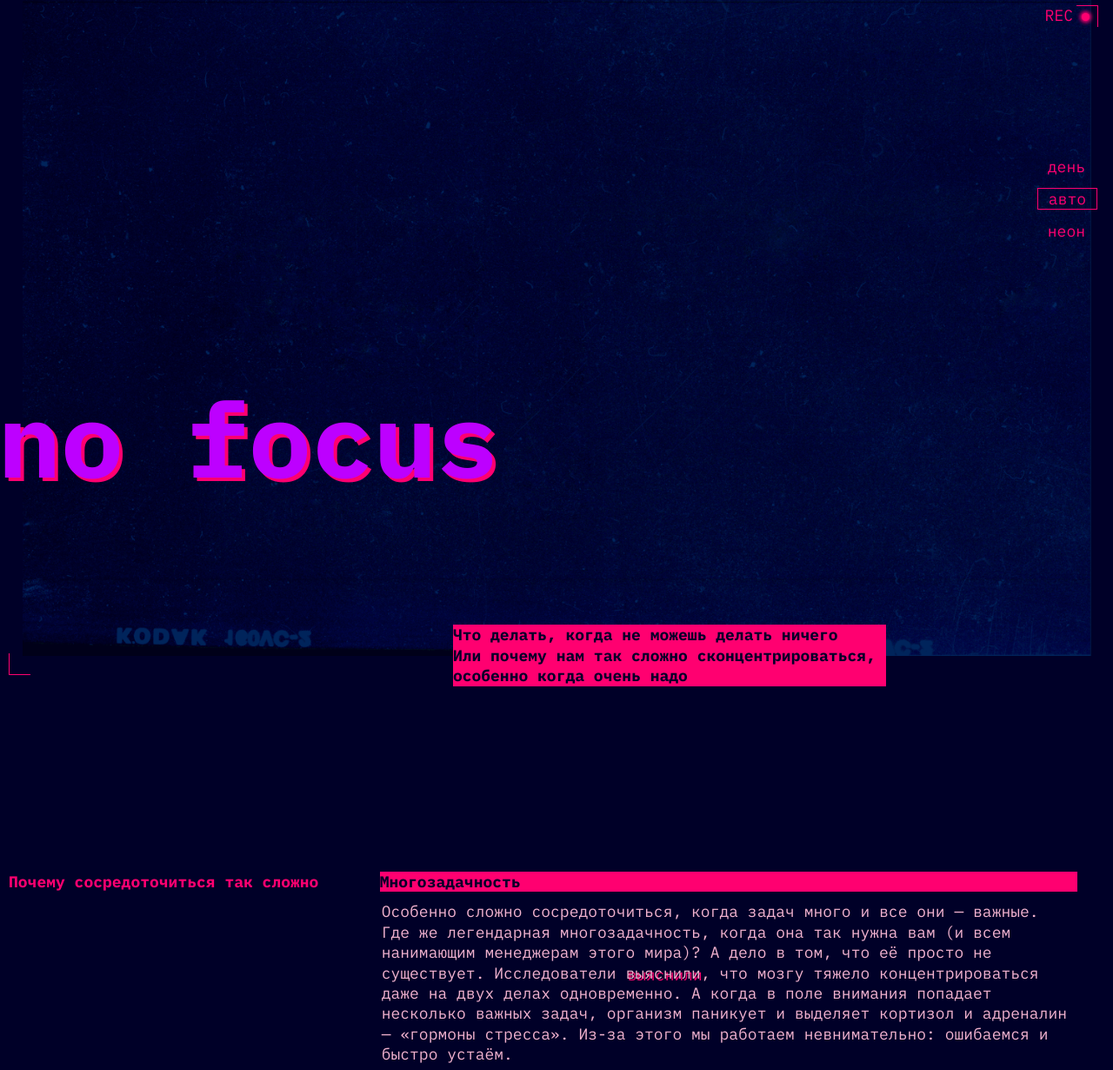
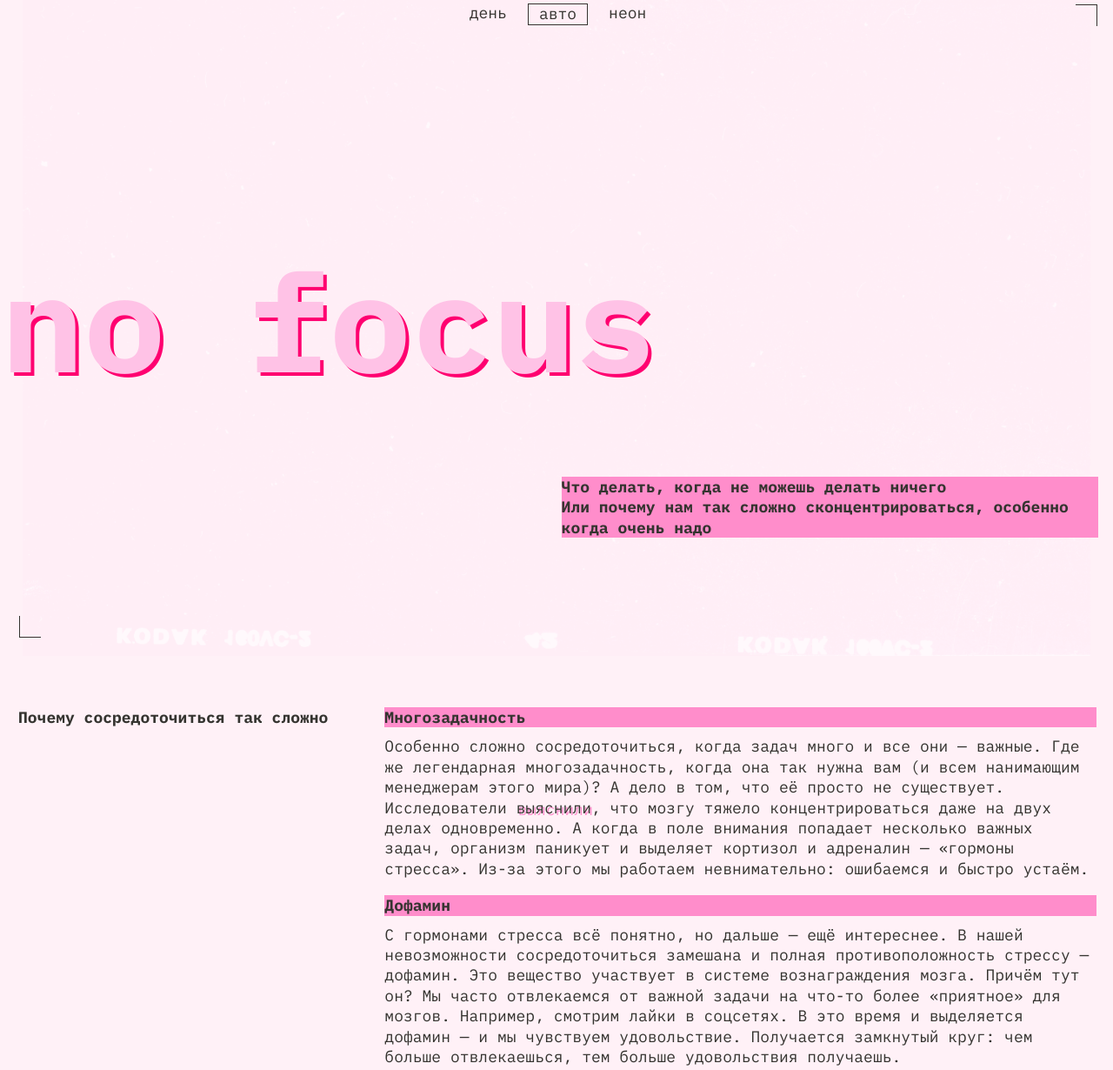
Before and after one commit to Waiten-DK/slozhno-sosredotochitsya-fd, a plain HTML site: page index.html in a window 1280 px wide. Shown: the part 14-1244 px from the top of the page at 87% size. Drawn offline with Linux system fonts and the light colour scheme.

Commit message:
first-check

```diff
--- a/index.html
+++ b/index.html
@@ -151,7 +151,7 @@
           </p>
           </article>
           <article class="section__article-item">
-          <h3 class="section__artricle-title title-decor">Включите музыку</h3>
+          <h3 class="section__artricle-subtitle title-decor">Включите музыку</h3>
           <p class="section__article-text">
             Но не любую, и не любимую.
              Любимая может быть связана с сильными положительными
@@ -162,10 +162,14 @@
           </p>
           </article>
           <article class="section__article-item">
-            <h3 class="section__artricle-title title-decor">Прогуляйтесь</h3>
+            <h3 class="section__artricle-subtitle title-decor">Прогуляйтесь</h3>
             <p class="section__article-text">
               Или даже пробегитесь. Лучше найти парк или лес:
-              один эксперимент показал, что созерцание природы повышает концентрацию,
+              один эксперимент <a
+              href="https://www.sciencedirect.com/science/article/abs/pii/S0272494415000328"
+              target="_blank"
+              class="section__article-text-link"
+              >показал</a>, что созерцание природы повышает концентрацию,
                в то время как после просмотра городских пейзажей она наоборот понижается.
                Можно совместить прогулку с физическими упражнениями или бегом
                — так в мозг поступит ещё больше кислорода и он будет лучше работать.
@@ -173,7 +177,7 @@
             </p>
           </article>
           <article class="section__article-item">
-            <h3 class="section__artricle-title title-decor">Хорошо ешьте</h3>
+            <h3 class="section__artricle-subtitle title-decor">Хорошо ешьте</h3>
             <p class="section__article-text">
               Мы — не ваша бабушка, но это правда важно.
               Выбирайте продукты, которые препятствуют резким скачкам сахара в крови.
@@ -182,7 +186,7 @@
             </p>
           </article>
           <article class="section__article-item">
-            <h3 class="section__artricle-title title-decor">Читайте</h3>
+            <h3 class="section__artricle-subtitle title-decor">Читайте</h3>
             <p class="section__article-text">
               Настоящие бумажные книги.
               Это правда помогает с концентрацией:
--- a/styles/dark.css
+++ b/styles/dark.css
@@ -9,8 +9,19 @@
     Так стили написанные ниже будут иметь больший вес,
     чем стили в медиазапросе предпочтений пользователя
   */
+  --accent-color: #ff0070;
+  --ul-color-accent:#ff0070;
+  --rec-color: #ff0070;
+  --background-image: url(../images/cover-image-dark.png);
+  --background-color: #000028;
+  --text-background-color: #ff0070;
+  --title-decor: #bd00ff ;
+  --main-text-color: #f1b2ce;
+  --font-family: 'IBM Plex mono', sans-serif;
+  --main-color: #F1B2CE;
+  --title-color: #000028;
+  --link: #ff0070;
 }
-
 .theme-dark .page {
   /* Вам также нужно будет написать ряд подобных селекторов */
 }
--- a/styles/light.css
+++ b/styles/light.css
@@ -9,8 +9,45 @@
     Так стили написанные ниже будут иметь больший вес,
     чем стили в медиазапросе предпочтений пользователя
   */
+  --accent-color: #ff0070;
+  --ul-color-accent:#353430;
+  --rec-color: #ff0070;
+  --background-image: url(../images/cover-image-light.png);
+  --background-color: #fff1f7;
+  --text-background-color: #ff8dcb;
+  --title-decor: #ffc2e6 ;
+  --font-family: 'IBM Plex mono', sans-serif;
+  --main-color: #353430;
+  --main-text-colors:#353430;
+  --title-color:#353430 ;
+  --link: #ff8dcb;
 }
 
 .theme-light .page {
   /* Вам также нужно будет написать ряд подобных селекторов */
 }
+
+.theme-light .header__rec {
+  display: none;
+}
+
+
+@media (prefers-color-scheme: light) {
+  :root {
+  --accent-color: #ff0070;
+  --ul-color-accent:#353430;
+  --rec-color: #ff0070;
+  --background-image: url(../images/cover-image-light.png);
+  --background-color: #fff1f7;
+  --text-background-color: #ff8dcb;
+  --title-decor: #ffc2e6 ;
+  --font-family: 'IBM Plex mono', sans-serif;
+  --main-color: #353430;
+  --main-text-colors:#353430;
+  --title-color:#353430 ;
+  --link: #ff8dcb;
+  }
+  .header__rec {
+    display: none;
+  }
+}
--- a/styles/style.css
+++ b/styles/style.css
@@ -35,7 +35,7 @@
 
 .header__rec::after {
   content:'';
-  border-radius: 100%;
+  border-radius: 50%;
   box-shadow: 0 0 4px 2px var(--accent-color, #ff0070);
   background-color: var(--accent-color);
   block-size: 9px;
@@ -50,8 +50,6 @@
   grid-template-rows: 1fr min-content ;
   padding: 10px;
   align-items: center;
-  block-size: 100vh;
-  min-height: 668px;
 }
 
 .decorated-zone {
@@ -63,8 +61,8 @@
   position: absolute;
   inline-size: 25px;
   block-size: 25px;
-  border-inline-end: 1px solid var(--accent-color);
-  border-block-start: 1px solid var(--accent-color);
+  border-inline-end: 1px solid var(--ul-color-accent);
+  border-block-start: 1px solid var(--ul-color-accent);
   inset-block-start: 10px;
   inset-inline-end: 10px;
 }
@@ -74,8 +72,8 @@
   position: absolute;
   inline-size: 25px;
   block-size: 25px;
-  border-inline-start: 1px solid var(--accent-color);
-  border-block-end: 1px solid var(--accent-color);
+  border-inline-start: 1px solid var(--ul-color-accent);
+  border-block-end: 1px solid var(--ul-color-accent);
   inset-block-end: 10px;
   inset-inline-start: 10px;
 }
@@ -84,8 +82,8 @@
   display: flex;
   justify-content: flex-end;
   align-items: center;
-  color: var(--accent-color);
-  padding-top: 66px;
+  color: var(--ul-color-accent);
+  padding-top: 64px;
 }
 
 .header__theme-menu-list {
@@ -105,10 +103,11 @@
   line-height: 100%;
   padding: 2.5px 12px;
   text-transform: lowercase;
+  padding-top: 2px;
 }
 
 .header__theme-menu-button:hover {
-  border: 1px solid var(--hover-collor);
+  border: 1px solid var(--ul-color-accent);
 }
 
 .header__theme-menu-button:focus {
@@ -116,12 +115,12 @@
 }
 
 .header__theme-menu-button:focus-visible {
-  border-bottom: 1px solid var(--nav-color);
+  border-bottom: 1px solid var(--ul-color-accent);
   outline: none;
 }
 
 .header__theme-menu-button_active {
-  border: 1px solid var(--accent-color);
+  border: 1px solid var(--ul-color-accent);
   pointer-events: none;
 }
 
@@ -140,7 +139,7 @@
 }
 
 .header__subtitle {
-  color: var(--background-color);
+  color: var(--main-text-colors);
   font-family: var(--font-family);
   font-weight: 700;
   font-size: 18px;
@@ -149,7 +148,7 @@
 }
 
 .title-decor {
-  background-color: var(--accent-color);
+  background-color: var(--text-background-color);
   line-height: 130%;
   font-weight: 700;
   font-size: 18px;
@@ -174,7 +173,7 @@
 .section__title {
   font-weight: 700;
   font-size: 18px;
-  color: var(--accent-color);
+  color: var(--title-color);
   font-family: var(--font-family);
   line-height: 130%;
 }
@@ -191,12 +190,13 @@
 }
 
 .section__artricle-title {
-  color: var(--background-color);
+  color: var(--title-color);
 }
 
 .section__artricle-subtitle {
-  margin-top: 10px;
-  color: var(--background-color);
+  color: var(--title-color);
+  font-weight: 400;
+  margin-top: 3px;
 }
 
 .section__article-text {
@@ -207,7 +207,7 @@
 
 .section__article-text-link {
   text-decoration: none;
-  text-shadow: 2px 2px 0 var(--accent-color);
+  text-shadow: 2px 2px 0 var(--link);
 }
 
 .section__article-text-link:hover {
@@ -219,7 +219,7 @@
 }
 
 .section__article-text-link:focus-visible {
-  border: 1px solid var(--accent-colorcolor);
+  border: 1px solid var(--accent-color);
 }
 
 .section__footer {
@@ -227,7 +227,7 @@
   padding: 10px;
 }
 .section__artricle-image {
-  color: var(--background-color);
+  color: var(--title-color);
   margin-block-end: 10px;
   margin-block-start: -10px;
 }
@@ -244,7 +244,6 @@
   height: 100%;
   object-fit: cover;
   object-position: center;
-
 }
 
 .footer {
@@ -302,43 +301,43 @@
 .header__title {
   grid-column: 1 / 3;
   grid-row: 2 / 3;
-    margin-inline-start: -12px;
-    margin-block-start: 41px;
+  margin-inline-start: -8px;
+  margin-block-start: 40px;
   }
 
 .header__subtitle {
   align-self: flex-end;
   width: 49%;
-    margin-top: 108px;
-    margin-inline-end: 8px;
+  margin-top: 104px;
+  margin-inline-end: 4px;
   }
 
   /*-- MAIN--*/
 .section {
   display: grid;
   grid-template-columns: repeat(3, 1fr);
-  margin-block-start: 121px;
-  margin-block-end: -92px;
+  margin-block-start: 23px;
+  margin-block-end: 11px;
+  margin-inline-start: 18px;
   }
 
 .section__artricle-title {
-  width: 101%;
+  width: 100%;
 }
 
 .section__article-list {
   grid-column: 2 / 4;
-  width: 96%;
+  width: 100%;
   }
 
-.section__article-text {
-  margin-block-start: 1px;
-  margin-block-end: 3px;
-  margin-inline-start: 2px;
+.section__title {
+  margin-inline-start: -5px;
 }
 
 .section__too {
   grid-column: -1 / 1;
-  width: 97%;
+  width: 100%;
+  margin-inline-start: -5px;
   }
 
 .section__article-item {
@@ -347,8 +346,8 @@
   }
 
 .section__footer{
-  margin-block-start: 100px;
-  padding: 22px 18px 10px 10px;
+  margin-block-start: 8px;
+  padding: 22px 18px 10px 23px;
   }
 
 .section__images-items {
@@ -384,11 +383,94 @@
 
 .footer {
   min-height: 1033px;
+  display: flex;
+  justify-content: center;
 
 }
 
 .footer__title {
-  margin-block-start: 20px;
-  margin-inline-end: 19px;
+  line-height: 130%;
+  font-size: 118px;
+  margin-block-start: 37px;
 }
 }
+
+@media (width >= 1024px) {
+
+.content {
+  gap: 107px;
+}
+
+.header {
+  min-height: 768px;
+  grid-template-columns: 1fr;
+}
+
+.header__theme-menu {
+  display: flex;
+  justify-self: center;
+  align-self: self-start;
+  margin-block-start: -57px;
+  margin-inline-start: 11px;
+}
+
+.header__theme-menu-list {
+  flex-direction: row;
+}
+
+.header__title {
+  margin-block-end: -47px;
+  font-size: 157px;
+}
+
+.header__subtitle {
+  padding-bottom: 12px;
+  margin-inline-end: 7px;
+}
+
+.section {
+  margin-block-start: -36px;
+  margin-inline-end: 3px;
+  margin-inline-start: 10px;
+}
+
+.section__title {
+  margin-inline-start: 1px;
+
+}
+
+.section__too {
+  grid-template-columns: 1fr 1fr 1fr;
+  margin-inline-end: 8px;
+  margin-inline-start: 2px;
+  gap: 12px;
+}
+
+.title-decor {
+  width: 100%;
+}
+
+.section__footer {
+  margin-block-start: -47px;
+}
+
+.footer {
+  min-height: 768px;
+  margin-block-start: 52px;
+}
+
+.footer__title {
+  font-size: 157px;
+  padding-bottom: 36px;
+}
+
+.decorated-zone::after {
+  inset-block-end: 21px;
+  inset-inline-start: 22px;
+}
+
+.decorated-zone::before {
+  inset-block-start: 19px;
+  inset-inline-end: 18px;
+}
+}
--- a/styles/variables.css
+++ b/styles/variables.css
@@ -4,11 +4,16 @@
 */
 :root {
   --accent-color: #ff0070;
+  --ul-color-accent:#ff0070;
   --rec-color: #ff0070;
   --background-image: url(../images/cover-image-dark.png);
   --background-color: #000028;
+  --text-background-color: #ff0070;
   --title-decor: #bd00ff ;
   --main-text-color: #f1b2ce;
   --font-family: 'IBM Plex mono', sans-serif;
   --main-color: #F1B2CE;
+  --main-text-colors:#000028;
+  --title-color: #000028;
+  --link: #ff0070;
 }
```
Lines whose indentation alone changed are shown as unchanged.
